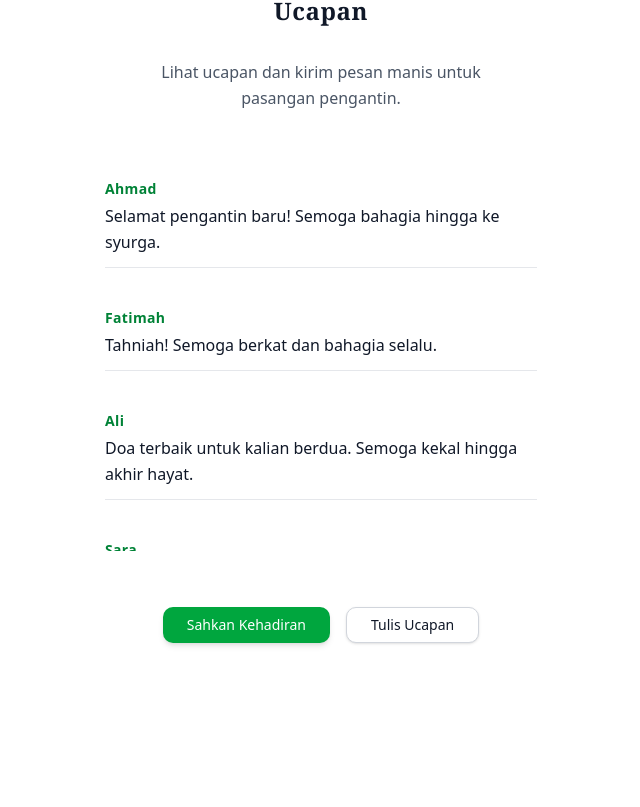
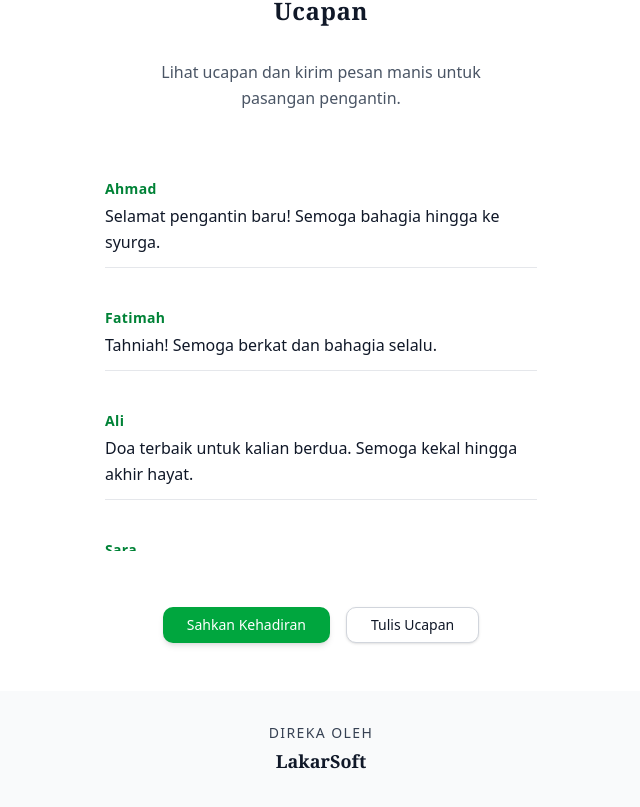
Before and after one commit to Zer0-01/next-sa-invitation, a Next.js app: page / in a window 1280 px wide. Shown: the part 4521-5328 px from the top of the page, without its empty margins (319-959 px from the left). Before the commit the page ends 5212 px from the top, so only its background shows below. Built offline with nearby package versions, Linux system fonts and the light colour scheme.

Commit message:
feat: complete footer

```diff
--- /dev/null
+++ b/src/app/components/footer-component.tsx
@@ -0,0 +1,10 @@
+const FooterComponent = () => {
+    return (
+        <footer className="flex flex-col items-center justify-center py-8 bg-gray-50 text-gray-700 space-y-1">
+            <p className="text-sm tracking-widest uppercase">Direka oleh</p>
+            <p className="text-lg font-serif font-semibold text-gray-900">LakarSoft</p>
+        </footer>
+    );
+};
+
+export default FooterComponent;
--- a/src/app/page.tsx
+++ b/src/app/page.tsx
@@ -1,6 +1,7 @@
 import CarouselComponent from "./components/carousel-component";
 import CountdownComponent from "./components/countdown-component";
 import DoaComponent from "./components/doa-component";
+import FooterComponent from "./components/footer-component";
 import InfoComponent from "./components/info-component";
 import InviteComponent from "./components/invite-component";
 import MessageComponent from "./components/message-component";
@@ -18,6 +19,7 @@ export default function Home() {
       <CountdownComponent />
       <CarouselComponent />
       <MessageComponent />
+      <FooterComponent />
     </div>
 
   );
```
